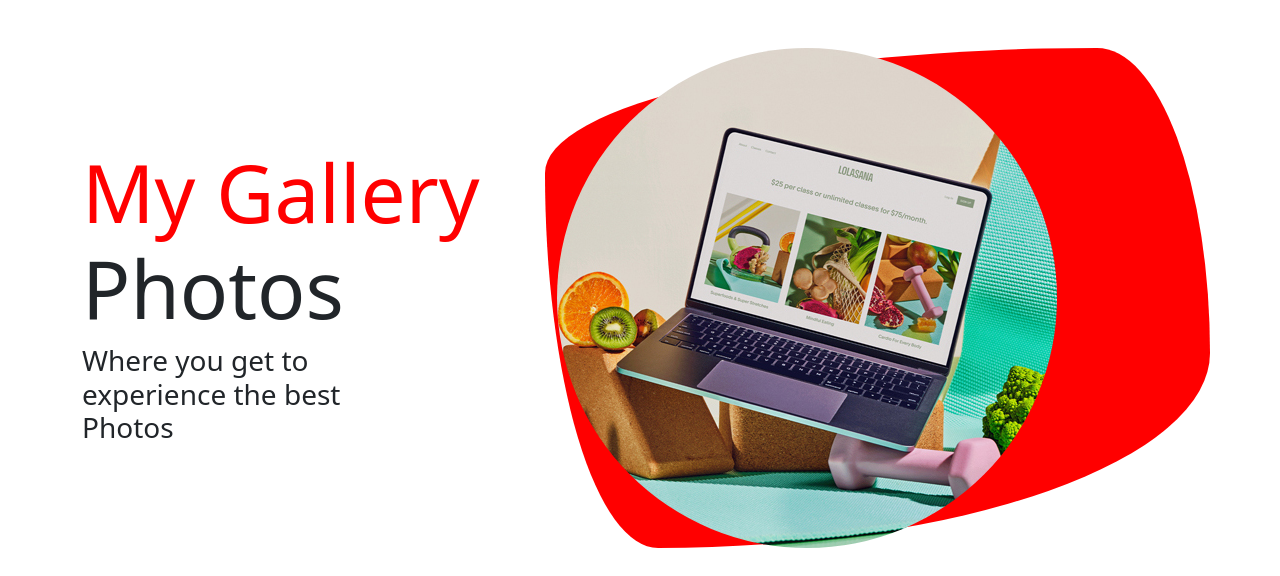
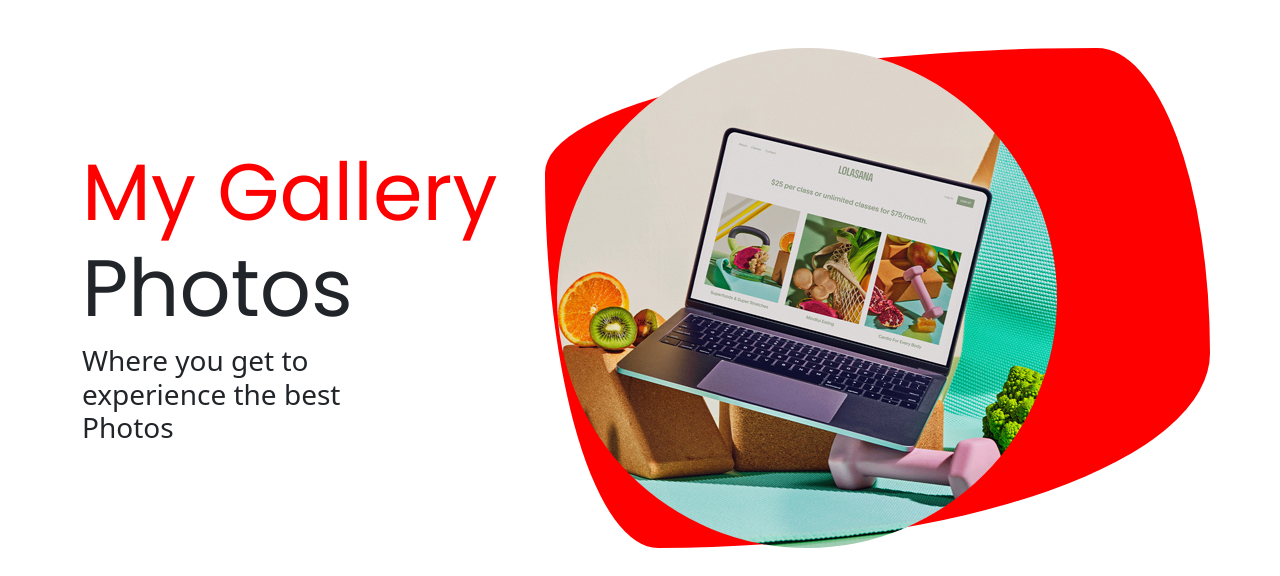
Before and after one commit to Isaac-kiptoo-kilimo/Personal-Galary-app, a Django app: page / in a window 1280 px wide. Shown: the part 78-654 px from the top of the page. Run offline with Django 4.2, Linux system fonts and the light colour scheme; data that the repository does not hold is empty; some libraries are stand-ins or nearby versions.

```diff
--- a/static/css/style.css
+++ b/static/css/style.css
@@ -31,6 +31,7 @@ img:hover{
 .hero-left h1{
     font-size: 80px;
     color: red;
+    font-family: 'Poppins';
 }
 .img-gal{
     background-color: red;
```
Also changed, not shown: README.md.
